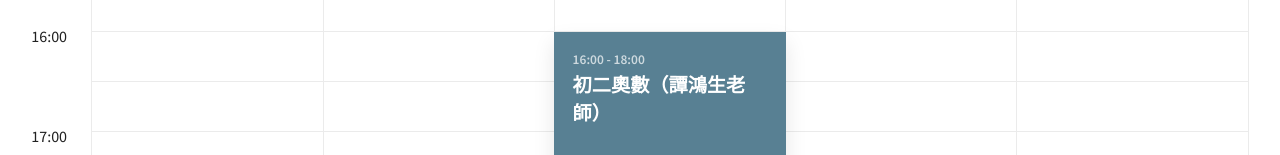
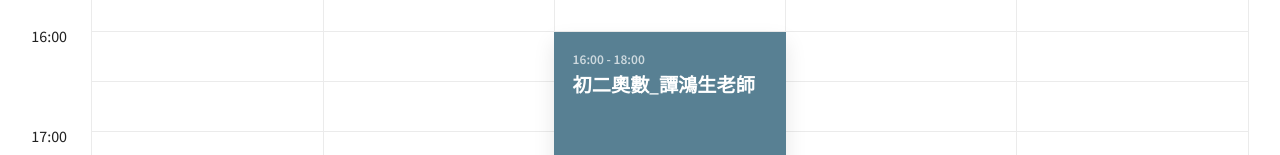
Before and after one commit to lance516/schedule_20201024, a plain HTML site: page index.html in a window 1280 px wide. Shown: the part 797-952 px from the top of the page. Drawn offline with Linux system fonts and the light colour scheme.

Commit message:
Update index.html

```diff
--- a/index.html
+++ b/index.html
@@ -54,7 +54,7 @@
 <ul>
             <li class="cd-schedule__event">
               <a data-start="16:00" data-end="18:00" data-content="event-abs-circuit" data-event="event-1" href="#0">
-                <em class="cd-schedule__name">初二奧數（譚鴻生老師）</em>
+                <em class="cd-schedule__name">初二奧數_譚鴻生老師</em>
               </a>
             </li>
           </ul>
```
